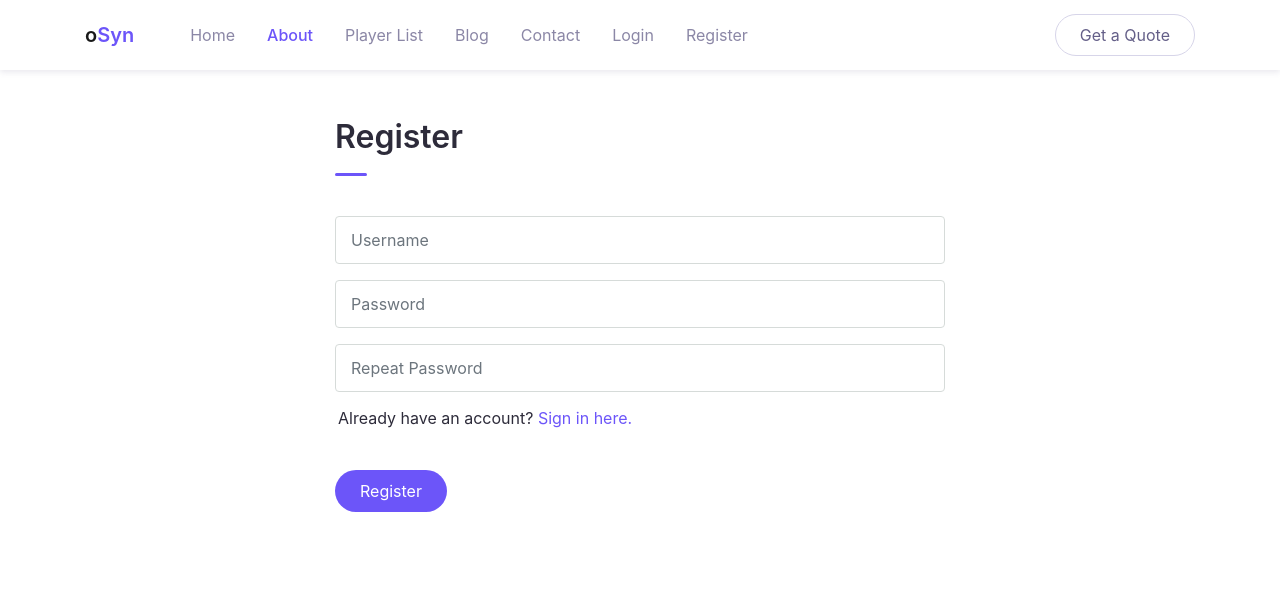
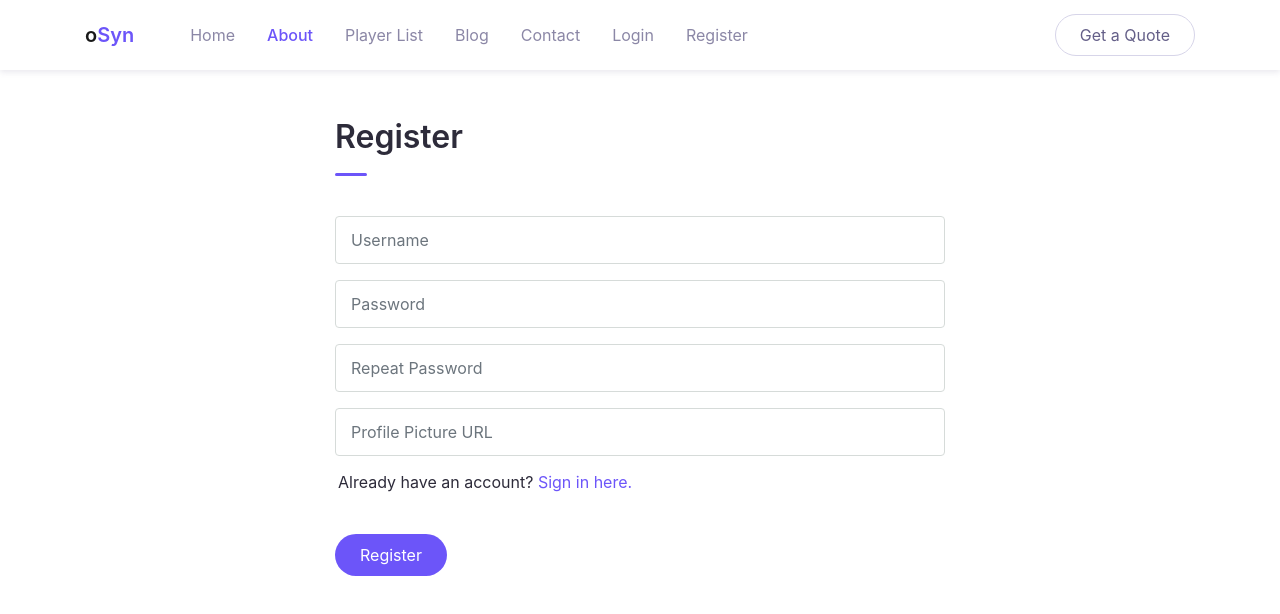
Before and after one commit to Gold1ee/softuni-project-gld, a React (Create React App) app: page /register in a window 1280 px wide. Shown: the top 614 px of the page. Built offline with nearby package versions, Linux system fonts and the light colour scheme.

Commit message:
Added profile pic input to register

```diff
--- a/src/components/Register/Register.js
+++ b/src/components/Register/Register.js
@@ -16,6 +16,9 @@ const Register = () => {
                 <div className="py-2">
                     <input type="text" id="repeat-password" name="repeat-password" className="form-control" placeholder="Repeat Password" />
                 </div>
+                <div className="py-2">
+                    <input type="text" id="imageUrl" name="imageUrl" className="form-control" placeholder="Profile Picture URL" />
+                </div>
                 <p className="form-link">Already have an account? <Link to="/login">Sign in here.</Link></p>
                 <button type="submit" className="btn btn-primary rounded-pill mt-4">Register</button>
             </form>
```
